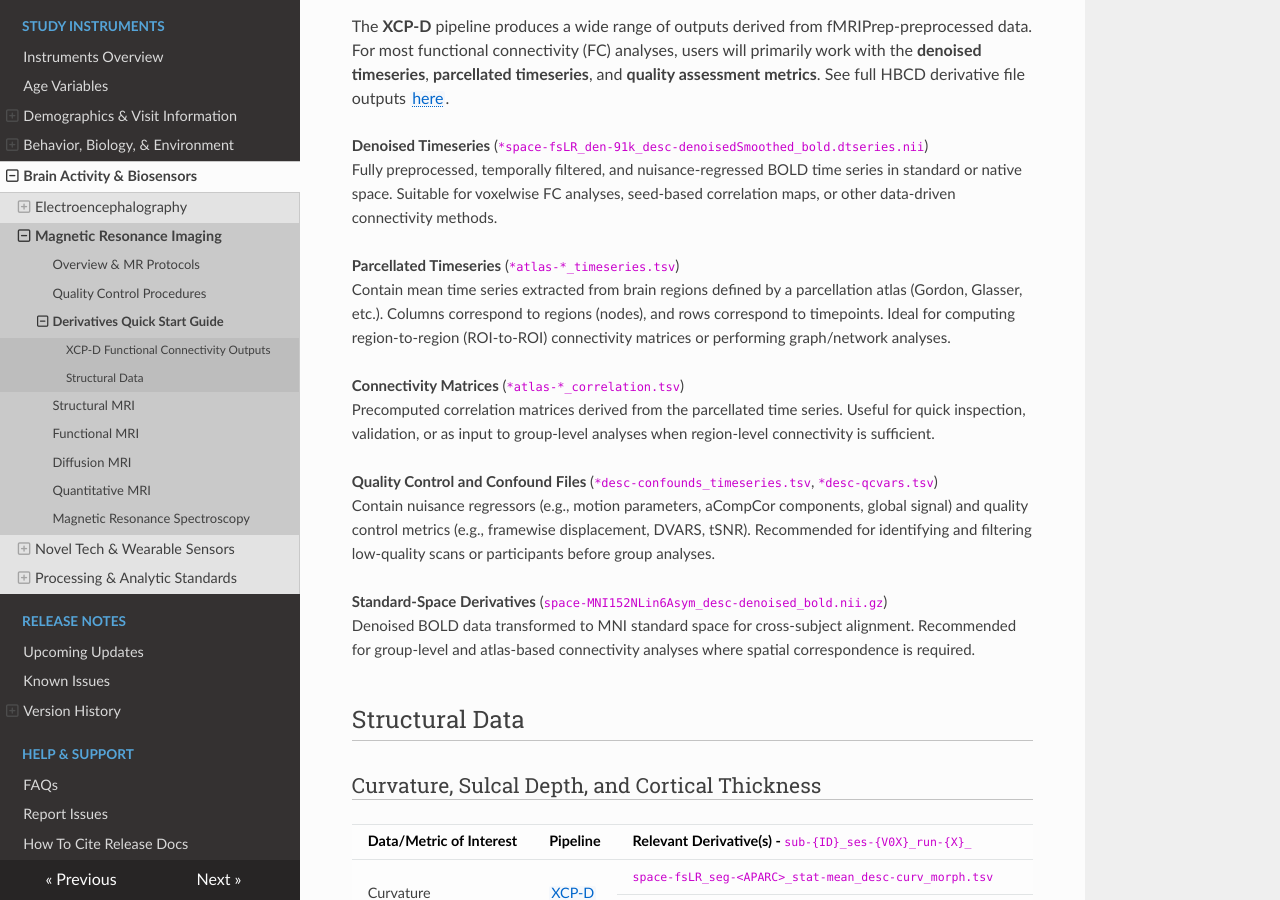
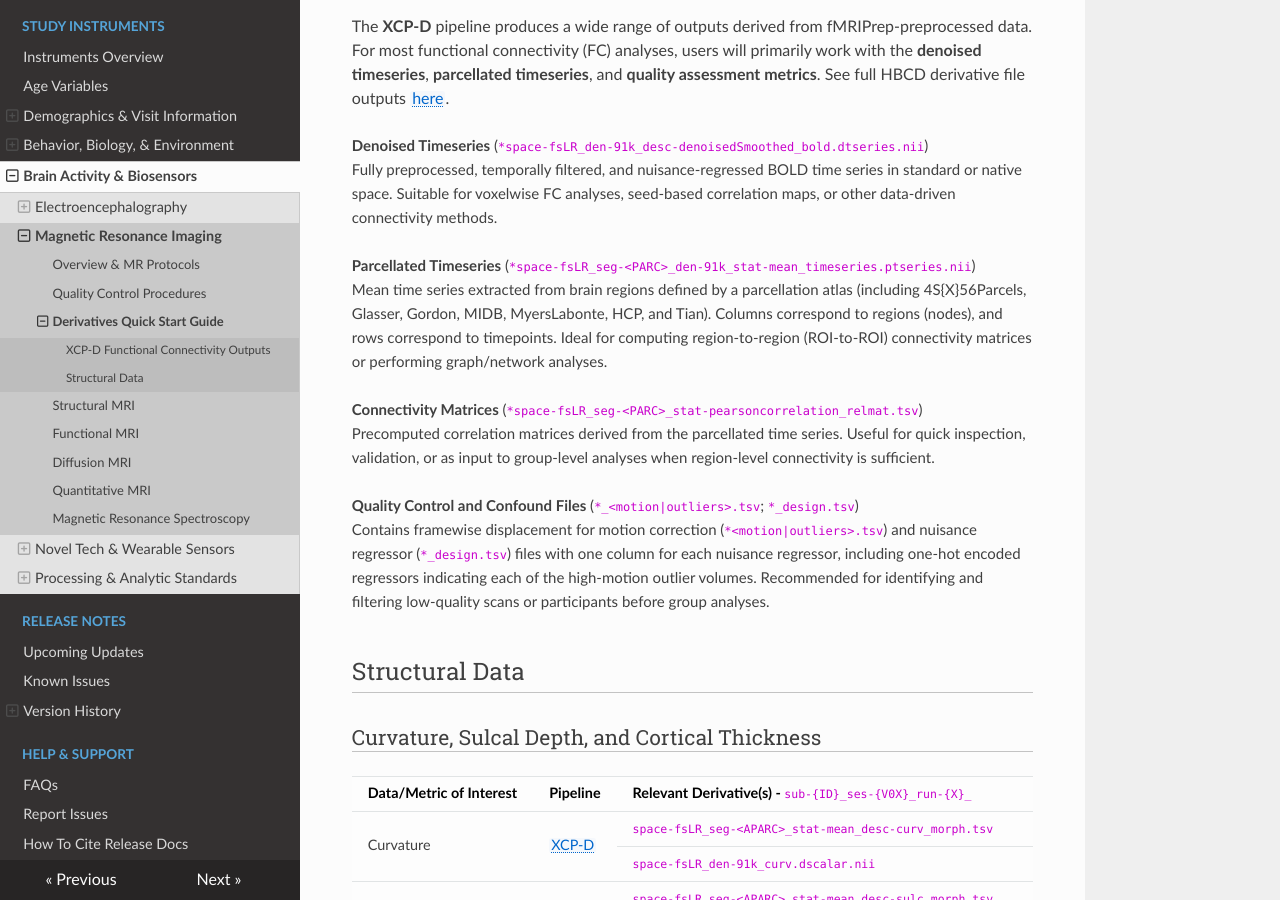
Before and after one commit to nbdc-datahub/hbcd-docs, an MkDocs documentation site: the page built from docs/instruments/processing/mr-derivs-quickstart.md, in a window 1280 px wide and 900 px high, scrolled down 356 px. Built offline with MkDocs 1.6.1, drawn with Linux system fonts in a browser that asks for light colours; nearby versions of some CDN libraries.

Commit message:
derivs quick start guide

```diff
--- a/docs/instruments/processing/mr-derivs-quickstart.md
+++ b/docs/instruments/processing/mr-derivs-quickstart.md
@@ -11,20 +11,16 @@ The **XCP-D** pipeline produces a wide range of outputs derived from fMRIPrep-pr
     Fully preprocessed, temporally filtered, and nuisance-regressed BOLD time series in standard or native space. Suitable for voxelwise FC analyses, seed-based correlation maps, or other data-driven connectivity methods.
 <br>
 <br>
-    <strong>Parcellated Timeseries</strong> (<code>*atlas-*_timeseries.tsv</code>)<br>
-    Contain mean time series extracted from brain regions defined by a parcellation atlas (Gordon, Glasser, etc.). Columns correspond to regions (nodes), and rows correspond to timepoints. Ideal for computing region-to-region (ROI-to-ROI) connectivity matrices or performing graph/network analyses.
+    <strong>Parcellated Timeseries</strong> (<code>*space-fsLR_seg-<span class="placeholder">&lt;PARC&gt;</span>_den-91k_stat-mean_timeseries.ptseries.nii</code>)<br>
+    Mean time series extracted from brain regions defined by a parcellation atlas (including 4S{X}56Parcels, Glasser, Gordon, MIDB, MyersLabonte, HCP, and Tian). Columns correspond to regions (nodes), and rows correspond to timepoints. Ideal for computing region-to-region (ROI-to-ROI) connectivity matrices or performing graph/network analyses.
 <br>
 <br>
-    <strong>Connectivity Matrices</strong> (<code>*atlas-*_correlation.tsv</code>)<br>
+    <strong>Connectivity Matrices</strong> (<code>*space-fsLR_seg-<span class="placeholder">&lt;PARC&gt;</span>_stat-pearsoncorrelation_relmat.tsv</code>)<br>
     Precomputed correlation matrices derived from the parcellated time series. Useful for quick inspection, validation, or as input to group-level analyses when region-level connectivity is sufficient.
 <br>
 <br>
-    <strong>Quality Control and Confound Files</strong> (<code>*desc-confounds_timeseries.tsv</code>, <code>*desc-qcvars.tsv</code>)<br>
-    Contain nuisance regressors (e.g., motion parameters, aCompCor components, global signal) and quality control metrics (e.g., framewise displacement, DVARS, tSNR). Recommended for identifying and filtering low-quality scans or participants before group analyses.
-<br>
-<br>
-    <strong>Standard-Space Derivatives</strong> (<code>space-MNI152NLin6Asym_desc-denoised_bold.nii.gz</code>)<br>
-    Denoised BOLD data transformed to MNI standard space for cross-subject alignment. Recommended for group-level and atlas-based connectivity analyses where spatial correspondence is required.
+    <strong>Quality Control and Confound Files</strong> (<code>*_<span class="placeholder">&lt;motion|outliers&gt;</span>.tsv</code>; <code>*_design.tsv</code>)<br>
+    Contains framewise displacement for motion correction (<code>*<span class="placeholder">&lt;motion|outliers&gt;</span>.tsv</code>) and nuisance regressor (<code>*_design.tsv</code>) files with one column for each nuisance regressor, including one-hot encoded regressors indicating each of the high-motion outlier volumes. Recommended for identifying and filtering low-quality scans or participants before group analyses.
 </p>
 
 
```
